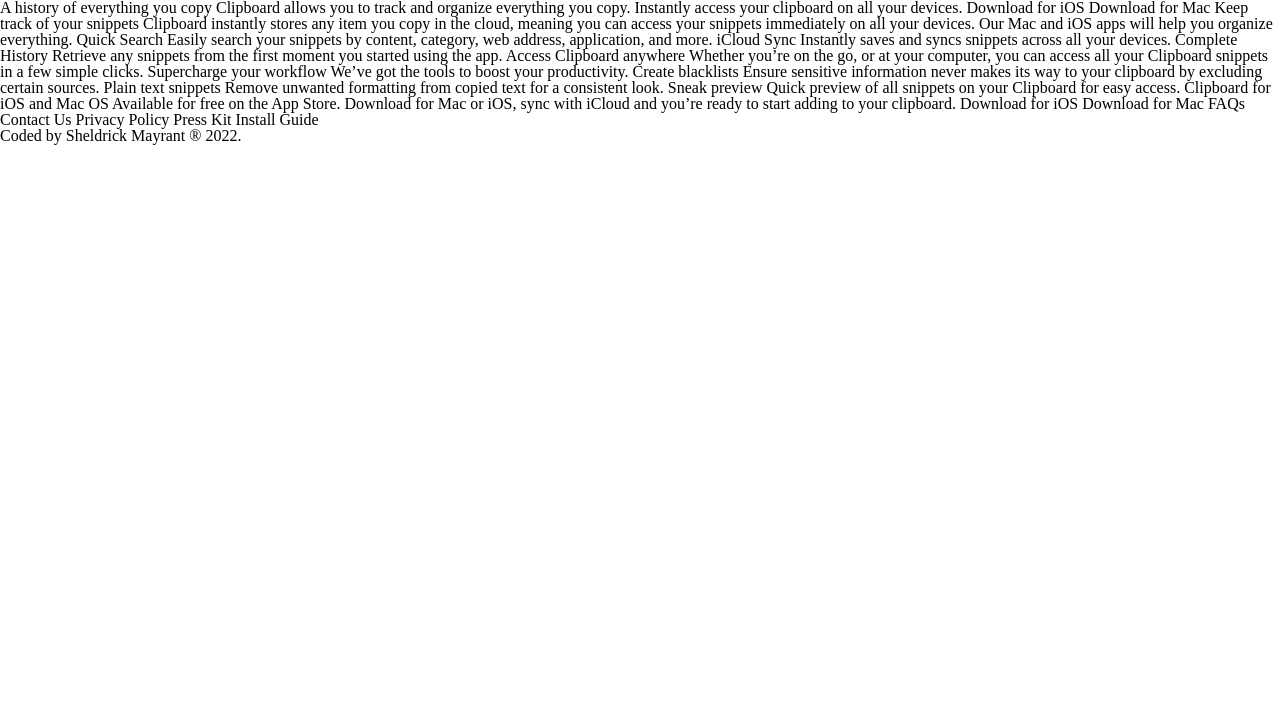
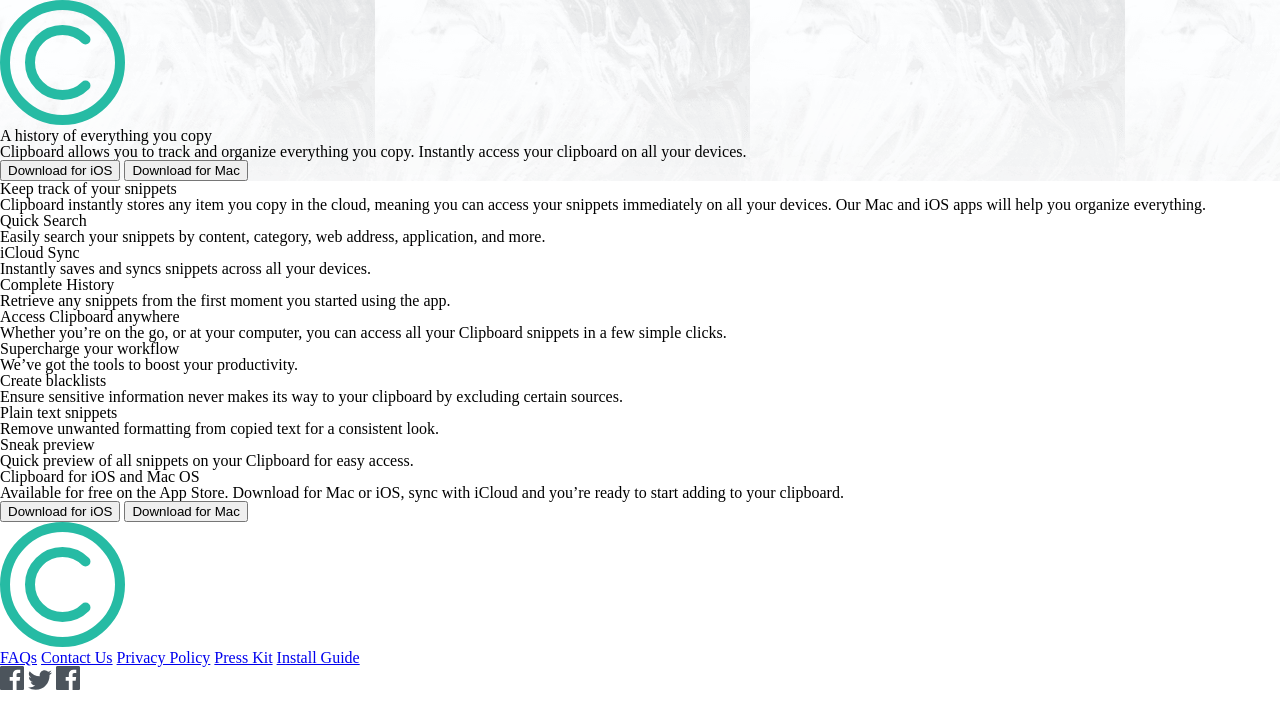
Before and after one commit to smayrant/Simple-Landing-Page, a plain HTML site: page clipboard-landing-page-master/index.html in a window 1280 px wide. Drawn offline with Linux system fonts and the light colour scheme.

Commit message:
added basic html layout for landing page

```diff
--- a/clipboard-landing-page-master/index.html
+++ b/clipboard-landing-page-master/index.html
@@ -12,72 +12,103 @@
 </head>
 
 <body>
+  <header>
+    <img src="./images/logo.svg" alt="logo">
+    <h1>
+      A history of everything you copy
+    </h1>
 
-  A history of everything you copy
+    <p>
+      Clipboard allows you to track and organize everything you
+      copy. Instantly access your clipboard on all your devices.
+    </p>
 
-  Clipboard allows you to track and organize everything you
-  copy. Instantly access your clipboard on all your devices.
+    <button>
+      Download for iOS
+    </button>
+    <button>
+      Download for Mac
+    </button>
+  </header>
+  <main>
+    <section>
+      <div>
+        <h2>Keep track of your snippets</h2>
+        <p>Clipboard instantly stores any item you copy in the cloud, meaning you can access your snippets immediately
+          on all your
+          devices. Our Mac and iOS apps will help you organize everything.</p>
+      </div>
 
-  Download for iOS
-  Download for Mac
+      <div>
+        <div>
+          <h3> Quick Search</h3>
+          <p>Easily search your snippets by content, category, web address, application, and more.</p>
+        </div>
+        <div>
+          <h3>iCloud Sync</h3>
+          <p>Instantly saves and syncs snippets across all your devices.</p>
+        </div>
+        <div>
+          <h3>Complete History</h3>
+          <p>Retrieve any snippets from the first moment you started using the app.</p>
+        </div>
+      </div>
 
-  Keep track of your snippets
+    </section>
+    <section>
+      <h2>Access Clipboard anywhere</h2>
+      <p>Whether you’re on the go, or at your computer, you can access all your Clipboard
+        snippets in a few simple clicks.</p>
+    </section>
+    <section>
+      <div>
+        <h2>Supercharge your workflow</h2>
+        <p> We’ve got the tools to boost your productivity. </p>
+      </div>
 
-  Clipboard instantly stores any item you copy in the cloud,
-  meaning you can access your snippets immediately on all your
-  devices. Our Mac and iOS apps will help you organize everything.
+      <div>
+        <h3>Create blacklists</h3>
+        <p>Ensure sensitive information never makes its way to your clipboard by excluding certain sources.</p>
+      </div>
+      <div>
+        <h3>Plain text snippets</h3>
+        <p>Remove unwanted formatting from copied text for a consistent look.</p>
+      </div>
+      <div>
+        <h3>Sneak preview</h3>
+        <p>Quick preview of all snippets on your Clipboard for easy access.</p>
+      </div>
+    </section>
+    <div id="business-logo-container">
 
-  Quick Search
+    </div>
+    <section>
+      <h2>Clipboard for iOS and Mac OS</h2>
+      <p>Available for free on the App Store. Download for Mac or iOS, sync with iCloud
+        and you’re ready to start adding to your clipboard.</p>
+      <div>
+        <button>Download for iOS</button>
+        <button>Download for Mac</button>
+      </div>
 
-  Easily search your snippets by content, category, web address, application, and more.
 
-  iCloud Sync
+    </section>
 
-  Instantly saves and syncs snippets across all your devices.
-
-  Complete History
-
-  Retrieve any snippets from the first moment you started using the app.
-
-  Access Clipboard anywhere
-
-  Whether you’re on the go, or at your computer, you can access all your Clipboard
-  snippets in a few simple clicks.
-
-  Supercharge your workflow
-
-  We’ve got the tools to boost your productivity.
-
-  Create blacklists
-
-  Ensure sensitive information never makes its way to your clipboard by excluding certain sources.
-
-  Plain text snippets
-
-  Remove unwanted formatting from copied text for a consistent look.
-
-  Sneak preview
-
-  Quick preview of all snippets on your Clipboard for easy access.
-
-  Clipboard for iOS and Mac OS
-
-  Available for free on the App Store. Download for Mac or iOS, sync with iCloud
-  and you’re ready to start adding to your clipboard.
-
-  Download for iOS
-  Download for Mac
-
-  FAQs
-  Contact Us
-  Privacy Policy
-  Press Kit
-  Install Guide
-
+  </main>
   <footer>
-    <p class="attribution">
-      Coded by Sheldrick Mayrant &reg; 2022</a>.
-    </p>
+    <img src="./images/logo.svg" alt="logo">
+    <div id="footer-link-container">
+      <a href="#">FAQs</a>
+      <a href="#">Contact Us</a>
+      <a href="#">Privacy Policy</a>
+      <a href="#">Press Kit</a>
+      <a href="#">Install Guide</a>
+    </div>
+    <div id="social-media-icon-container">
+      <a href="https://www.facebook.com/"><img src="./images/icon-facebook.svg" alt="facebook-icon"></a>
+      <a href="https://www.twitter.com/"><img src="./images/icon-twitter.svg" alt="twitter-icon"></a>
+      <a href="https://www.facebook.com/"><img src="./images/icon-facebook.svg" alt="facebook-icon"></a>
+    </div>
   </footer>
 </body>
 
--- a/clipboard-landing-page-master/styles/styles.css
+++ b/clipboard-landing-page-master/styles/styles.css
@@ -0,0 +1,3 @@
+header{
+    background-image: url(../images/bg-header-mobile.png);
+}
```
